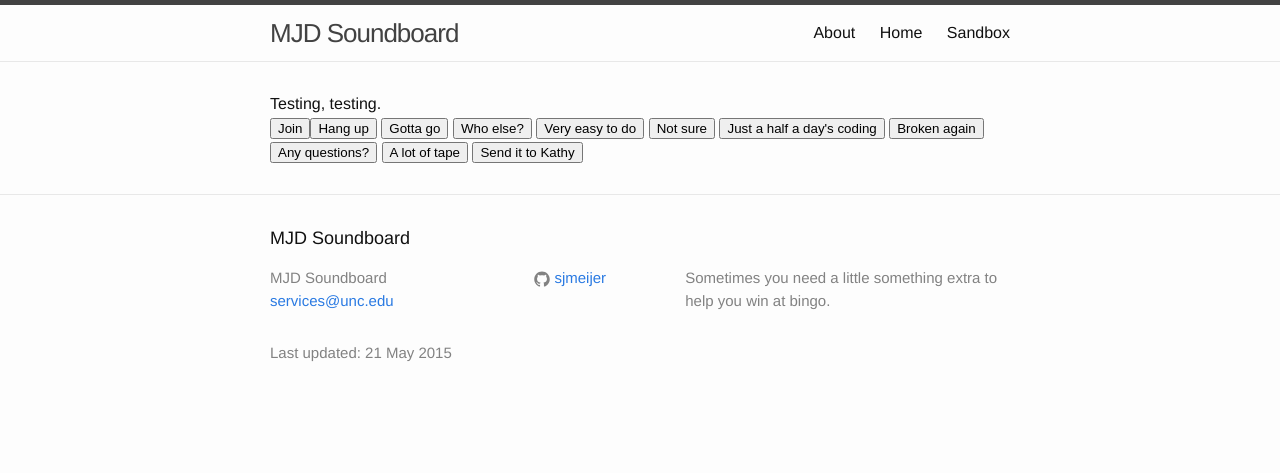
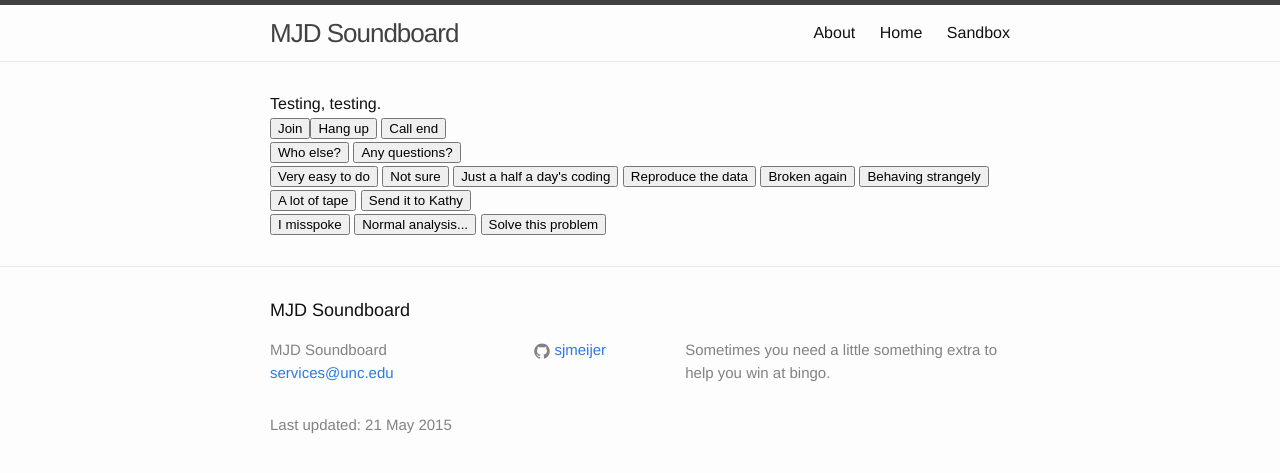
Before and after one commit to sjmeijer/mjdSounds, a Jekyll site: the page built from index.html, in a window 1280 px wide. Shown: the top 473 px of the page. Built offline with Jekyll 4.4.1, drawn with Linux system fonts in a browser that asks for light colours.

Commit message:
added a few more

```diff
--- a/index.html
+++ b/index.html
@@ -4,18 +4,26 @@
 ---
 
 	<!-- setup audio  -->
-	<audio id="Join" 			src="audio-sm/Join1.mp3"></audio>
+	<audio id="Join" 			src="audio-sm/Join.mp3"></audio>
 	<audio id="Hangup" 			src="audio-sm/Hangup1.mp3"></audio>
 	<audio id="Tape" 			src="audio-sm/Keith_Theres-a-lot-of-tape-holding-it-together.mp3"></audio>
 	<audio id="CHY-Join" 		src="audio-sm/CHY_Who-else-just-joined.mp3"></audio>
 	<audio id="Jason-Broken" 	src="audio-sm/Jason_It-was-fixed-on-monday-broken-again.mp3"></audio>
+	<audio id="Jason-strangely" 	src="audio-sm/Jason_Something-behaving-strangely-try-again.mp3"></audio>
+
 	<audio id="Very-easy" 		src="audio-sm/David_thats-very-easy-to-do.mp3"></audio>
 	<audio id="half-day"		src="audio-sm/David_just-half-a-days-coding.mp3"></audio>
 	<audio id="Not-sure" 		src="audio-sm/David_Well-Im-not-sure.mp3"></audio>
+	<audio id="David-reproduce" 		src="audio-sm/David_that-reproduces-the-data.mp3"></audio>
 	<audio id="CHY-questions" 	src="audio-sm/CHY_Any-questions-or-comments.mp3"></audio>
 	<audio id="HangupFull"		src="audio-sm/HangupFull.mp3"></audio>
 	<audio id="Keith-tape"		src="audio-sm/Keith_Theres-a-lot-of-tape-holding-it-together.mp3"></audio>
 	<audio id="Kathy-send"		src="audio-sm/KC_Send-that-to-me-too.mp3"></audio>
+
+	<audio id="JFW-misspoke"	src="audio-sm/JFW_I-misspoke.mp3"></audio>
+	<audio id="JFW-Normal-analysis"	src="audio-sm/JFW_Normally-the-other-direction.mp3"></audio>
+	<audio id="JFW-solve"		src="audio-sm/JFW_Just-saying-weve-got-to-solve-this.mp3"></audio>
+
 
 	<!-- end setup of audio -->
 
@@ -26,15 +34,30 @@
 	<div>
 	<button onclick="document.getElementById('Join').play()">Join</greenbutton>
  	<button onclick="document.getElementById('Hangup').play()">Hang up</button>
- 	<button onclick="document.getElementById('HangupFull').play()">Gotta go</button>
+ 	<button onclick="document.getElementById('HangupFull').play()">Call end</button>
+	</div>
+
+	<div>
  	<button onclick="document.getElementById('CHY-Join').play()">Who else?</button>
+ 	<button onclick="document.getElementById('CHY-questions').play()">Any questions?</button>
+	</div>
+
+	<div>
  	<button onclick="document.getElementById('Very-easy').play()">Very easy to do</button>
  	<button onclick="document.getElementById('Not-sure').play()">Not sure</button>
  	<button onclick="document.getElementById('half-day').play()">Just a half a day's coding</button>
+ 	<button onclick="document.getElementById('David-reproduce').play()">Reproduce the data</button>
+
  	<button onclick="document.getElementById('Jason-Broken').play()">Broken again</button>
- 	<button onclick="document.getElementById('CHY-questions').play()">Any questions?</button>
+ 	<button onclick="document.getElementById('Jason-strangely').play()">Behaving strangely</button>
  	<button onclick="document.getElementById('Keith-tape').play()">A lot of tape</button>
  	<button onclick="document.getElementById('Kathy-send').play()">Send it to Kathy</button>
+	</div>
+
+	<div>
+ 	<button onclick="document.getElementById('JFW-misspoke').play()">I misspoke</button>
+ 	<button onclick="document.getElementById('JFW-Normal-analysis').play()">Normal analysis...</button>
+ 	<button onclick="document.getElementById('JFW-solve').play()">Solve this problem</button>
 
 
  	</div>
```
Also changed, not shown: 3 other files.
